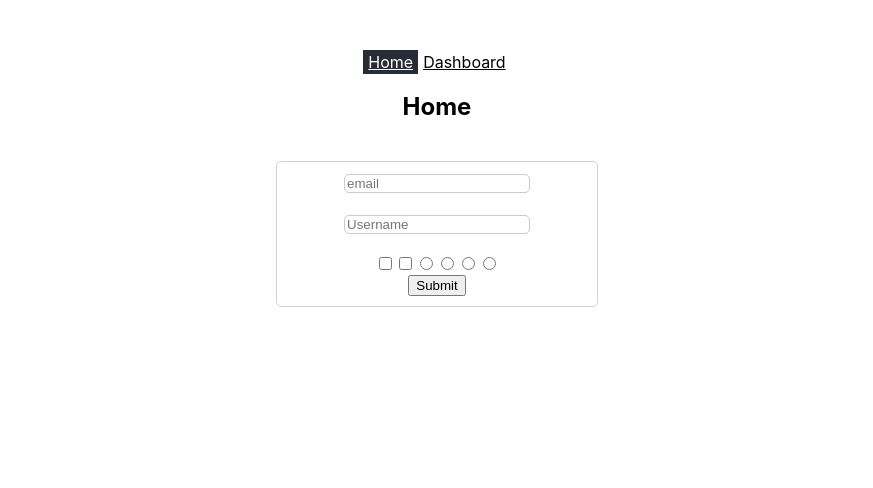
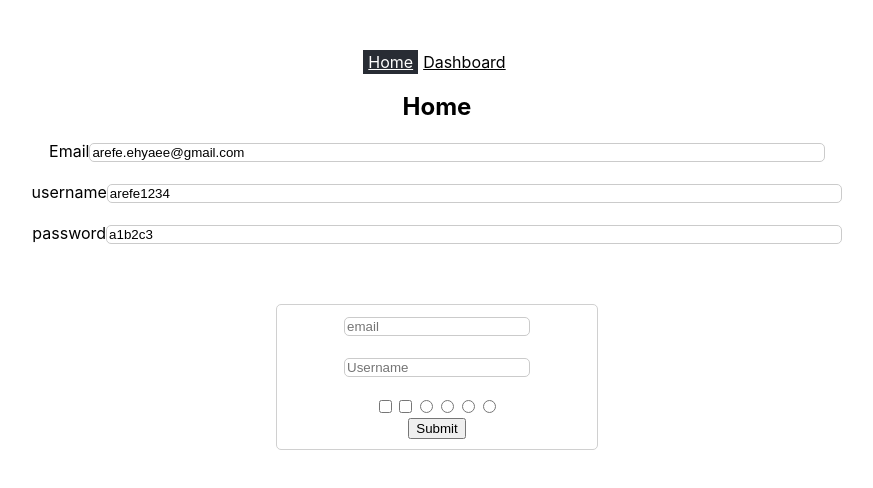
Before and after one commit to amir29adib/formaloo, a React (Create React App) app in the folder frontend/formaloo-react/: page / in a window 1280 px wide. Shown: the top 488 px of the page, without its empty margins (203-1076 px from the left). Built offline with nearby package versions, Linux system fonts and the light colour scheme.

Commit message:
modified:   frontend/formaloo-react/src/App.css 	new file:   frontend/formaloo-react/src/MockData/mockData.tsx 	new file:   frontend/formaloo-react/src/components/FormFields.tsx 	modified:   frontend/formaloo-react/src/components/Home.tsx

```diff
--- a/frontend/formaloo-react/src/App.css
+++ b/frontend/formaloo-react/src/App.css
@@ -37,11 +37,26 @@
   }
 }
 
+nav a {
+  color: black;
+  padding: 2px 5px;
+}
+
+nav a.active {
+  background: #282c34;
+  color: white;
+}
+
+
 #root {
   max-width: 1280px;
   margin: 20px auto;
   padding: 2rem;
   text-align: center;
+}
+
+label {
+  display: block;
 }
 
 .myForm {
@@ -53,6 +68,12 @@
 
 }
 
+button {
+  width: 100%;
+  border: 1px solid rgb(203, 203, 203);
+  border-radius: 5px;
+}
+
 input[type="text"],
 input[type="email"] {
   width: 60%;
@@ -61,15 +82,7 @@ input[type="email"] {
   border-radius: 5px;
 }
 
-nav a {
-  color: black;
-  padding: 2px 5px;
-}
 
-nav a.active {
-  background: #282c34;
-  color: white;
-}
 
 .error {
   color: red;
--- /dev/null
+++ b/frontend/formaloo-react/src/MockData/mockData.tsx
@@ -0,0 +1,17 @@
+export const mockData = [
+    {
+        type: 'text',
+        placeholder: 'Email',
+        value: 'arefe.ehyaee@gmail.com'
+    },
+    {
+        type: 'text',
+        placeholder: 'username',
+        value: 'arefe1234'
+    },
+    {
+        type: 'text',
+        placeholder: 'password',
+        value: 'a1b2c3'
+    }
+];
--- /dev/null
+++ b/frontend/formaloo-react/src/components/FormFields.tsx
@@ -0,0 +1,26 @@
+import { mockData } from "../MockData/mockData"
+
+
+export default function FormInput() {
+
+
+    const inputFields = mockData.map((inputField) => {
+        return (
+            <label> {inputField.placeholder}
+                <input
+                type={inputField.type}
+                placeholder={inputField.placeholder}
+                value={inputField.value}
+                />
+            </label>
+        )
+    })
+
+
+    return (
+        <div className="dynamicInput">
+            {inputFields}
+        </div>
+    )
+
+}
--- a/frontend/formaloo-react/src/components/Home.tsx
+++ b/frontend/formaloo-react/src/components/Home.tsx
@@ -1,9 +1,12 @@
 import React from "react";
+import FormInput from "./FormFields";
 
 export default function Home() {
   return (
     <div>
       <h2>Home</h2>
+
+      <FormInput></FormInput>
     </div>
   );
 }
```
